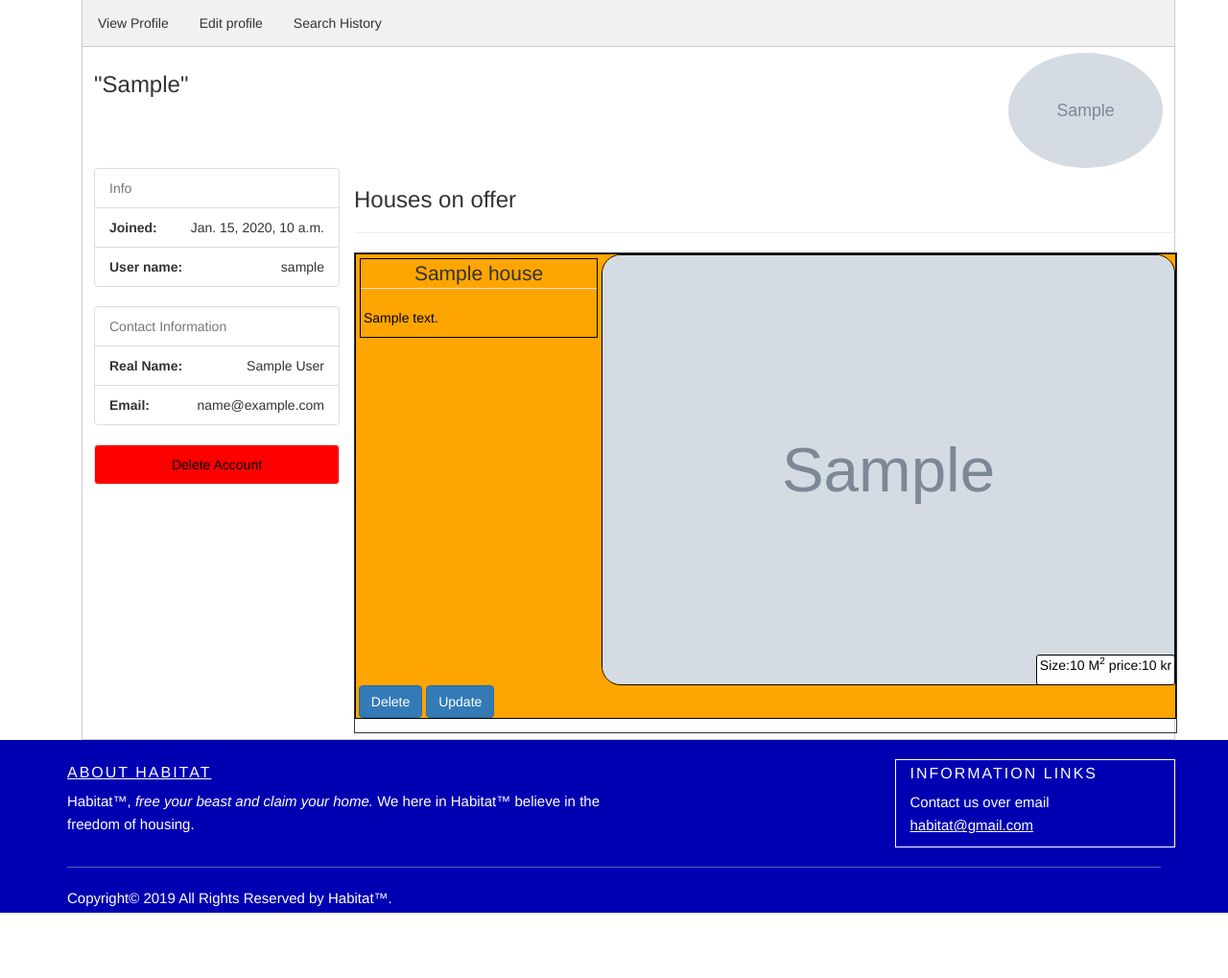
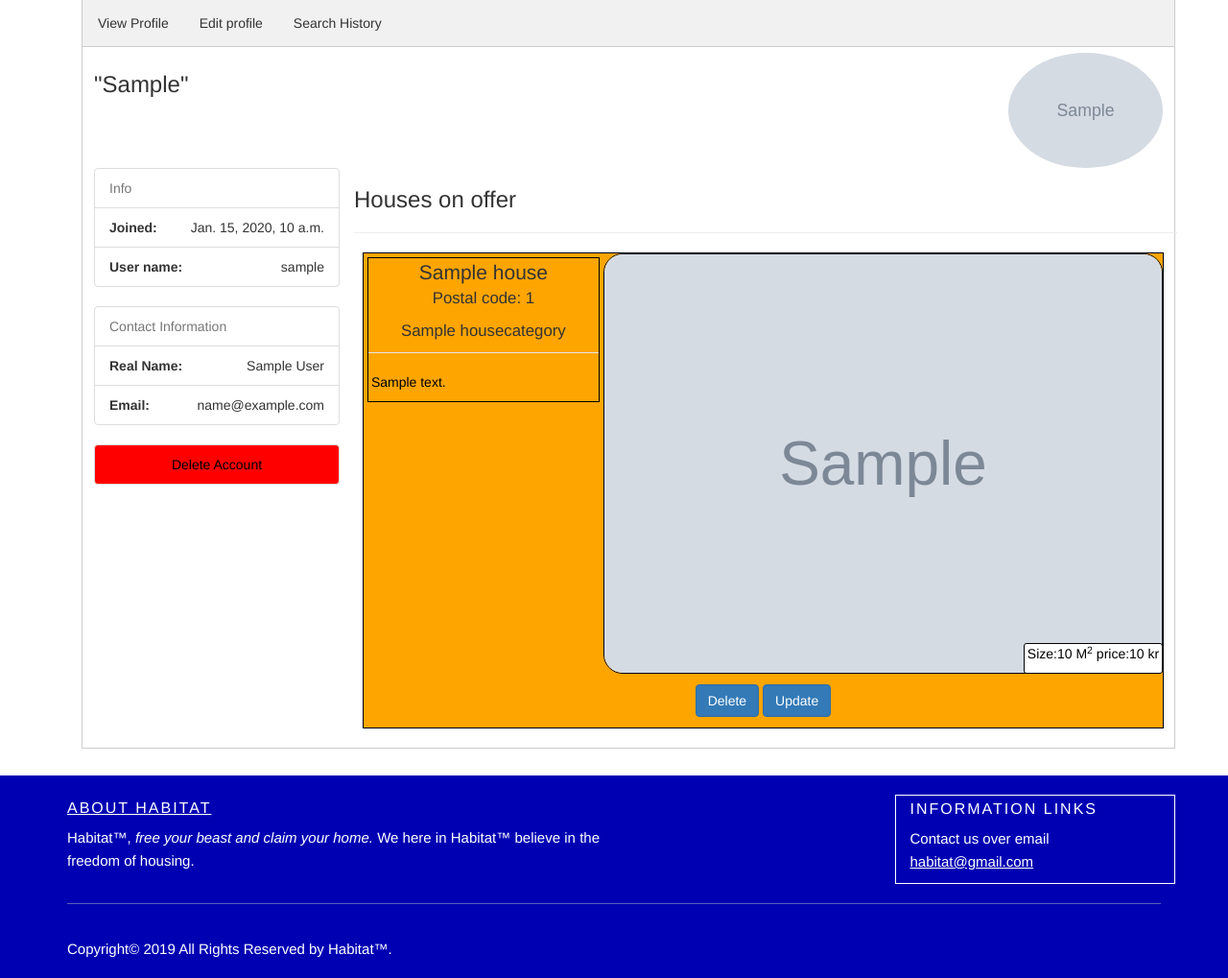
Before and after one commit to kiddibry/HabitatV2, a Django app: page /users/1 in a window 1280 px wide. Shown: the part 135-1154 px from the top of the page at 96% size. Before the commit the page ends 1086 px from the top, so only its background shows below. Run offline with Django 3.2, Linux system fonts and the light colour scheme; a user stored in the database is signed in; tables that the repository leaves empty hold one stand-in row (values such as "Sample post"); grey boxes marked "Sample" are stand-in pictures; some libraries are stand-ins or nearby versions.

Commit message:
laga smá update og deltete í user_house

```diff
--- a/static/css/single_house.css
+++ b/static/css/single_house.css
@@ -54,12 +54,16 @@
 }
 
 .edit_buttons {
-    float: left;
+    /*float: left;
     position: relative;
     left: 0px;
     bottom: 0px;
     z-index: 2;
     padding-left: 0.2em;
     padding-right: 0.2em;
-    color: black;
+    color: black;*/
+
+    text-align: center;
+    margin-top: 0.8em;
+    margin-bottom: 0.8em;
 }
--- a/static/css/user_detail.css
+++ b/static/css/user_detail.css
@@ -5,7 +5,6 @@
 
 #user_det {
     text-align: right;
-    border: 1px solid;
     white-space: nowrap;
 }
 
@@ -18,9 +17,10 @@
 }
 
 #usr_house {
-    border:1px solid;
+    /*border:1px solid;*/
     float: right;
-    width: 858px;
+    width: 73%;
+    margin-right: 1em;
 }
 
 #profile_pic {
@@ -35,6 +35,9 @@
     background: rgb(66, 184, 221);
 }
 
+.container {
+    margin-bottom: 1em;
+}
 
 /* Style the tab */
 .tab {
--- a/templates/house/usr_single_house.html
+++ b/templates/house/usr_single_house.html
@@ -7,7 +7,9 @@
     <a href="/houses/{{ house.id }}">
             <div class="name">
                 <fieldset>
-                    <legend>{{ house.name }}</legend>
+                    <legend>{{ house.name }} <p style="font-size: 0.8em"> Postal code: {{ house.postal_code }}</p>
+                        <p style="font-size: 0.8em">{{ house.category}}</p>
+                    </legend>
                     <div class="description">
                         <p> {{ house.description }} </p>
                     </div>
```
